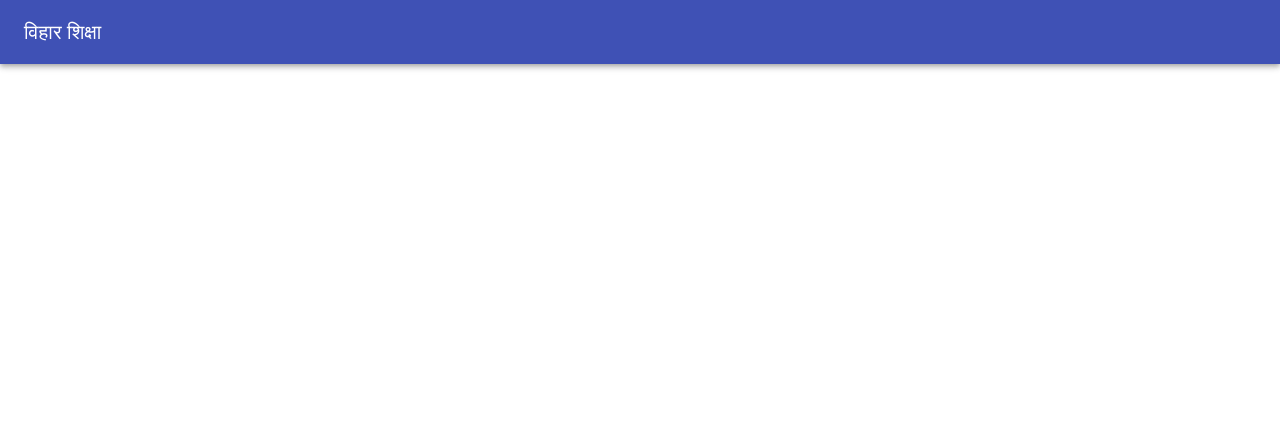
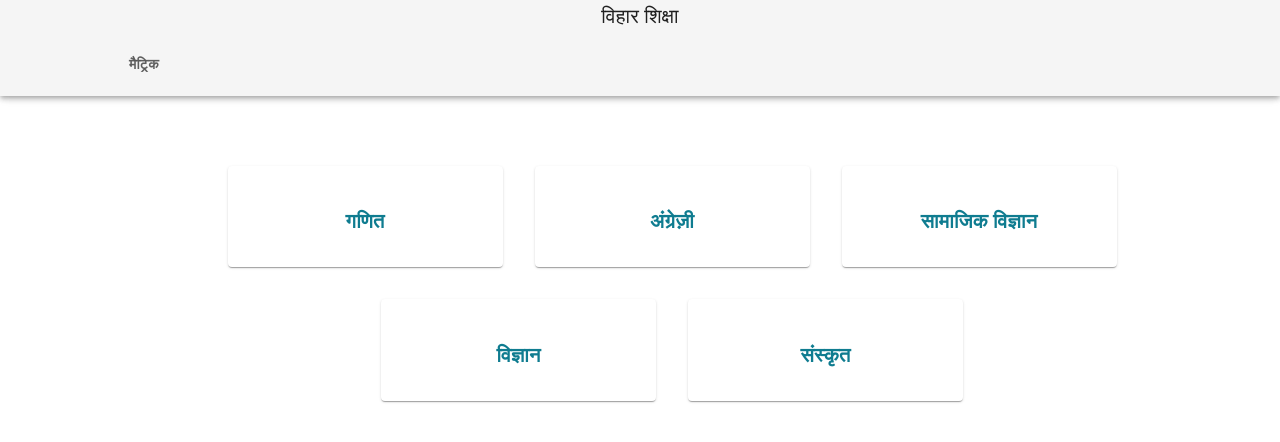
Before and after one commit to Tarun-kumar-singh/viharsiksha, a React (Create React App) app: page /home in a window 1280 px wide. Shown: the top 442 px of the page. Built offline with nearby package versions, Linux system fonts and the light colour scheme.

Commit message:
display subjective

```diff
--- a/src/App.js
+++ b/src/App.js
@@ -3,23 +3,20 @@
 import Footer from './component/comman/footer';
 import NavBar from "../src/component/users/navBar";
 import { BrowserRouter, Route, Switch, Redirect } from 'react-router-dom';
-import DisplayObjectiveQuestions from "./component/users/displayObjectiveQuestions";
 
 function App() {
   return (
     <div>
-      <NavBar/>
-      <BrowserRouter>
-        <Switch>
+        <NavBar/>
+        <div style={{marginTop:'150px'}} >
+          <BrowserRouter>
+          <Switch>
+              <Route exact path='/home' component={Home} />
+          </Switch>
+          </BrowserRouter>
+          </div>
+          {/* <Footer/> */}
 
-            <Route exact path='/' component={Home} />
-            <Route exact path='/questions' component={DisplayObjectiveQuestions} />
-            {/* <Redirect to='/notfound' />   */}
-
-        </Switch>
-      </BrowserRouter>
-
-       {/* <Footer/> */}
     </div>
   );
 }
--- /dev/null
+++ b/src/component/comman/subjectiveQuestion.jsx
@@ -0,0 +1,20 @@
+import React from 'react';
+
+const SubjectiveQuestion = (props) => {
+
+    const {question, answer} = props
+
+    return(
+        <div style={{width:'90%'}}>
+            <div style={{display:'flex', flexDirection:'row', gap:'10px'}} >
+                <div style={{fontWeight:700}}> प्रश्न: </div>
+                <div> {question}</div>
+            </div>
+            <div style={{marginTop:'10px'}}>
+                <div style={{fontWeight:700}}>उत्तर</div>
+                    {answer}
+            </div>
+        </div>
+    )
+}
+export default SubjectiveQuestion;
--- a/src/component/users/displayObjectiveQuestions.jsx
+++ b/src/component/users/displayObjectiveQuestions.jsx
@@ -1,6 +1,6 @@
 import React from 'react';
 import ObjectiveQuestion from "../comman/objectiveQuestion";
-
+import SubjectiveQuestion from "../comman/subjectiveQuestion";
 
 const DisplayObjectiveQuestions = (props) => {
 
@@ -8,6 +8,7 @@
 
     return(
         <div style={{marginLeft:'10%', paddingTop:'50px'}}>
+          <div>
             {
               questions.map((el, index) => (
                 <ObjectiveQuestion
@@ -18,6 +19,20 @@
                 />
               ))
             }
+            </div>
+            <div>
+                <SubjectiveQuestion
+                 question={`दूसरे विश्व युद्ध के बारे में लिखें`}
+                 answer={` विश्व युद्ध II, अथवा द्वितीय विश्व युद्ध,[1] (इसको संक्षेप में WWII या WW2 लिखते हैं), ये एक वैश्विक सैन्य संघर्ष था जिसमें, सभी महान शक्तियों समेत दुनिया के
+                    अधिकांश देश शामिल थे, जो दो परस्पर विरोधी सैन्य गठबन्धनों में संगठित थे: मित्र राष्ट्र एवं धुरी राष्ट्र.इस युद्ध में 10 करोड़ से ज्यादा सैन्य कर्मी शामिल थे, इस वजह से ये
+                    इतिहास का सबसे व्यापक युद्ध माना जाता है।"पूर्ण युद्ध" की अवस्था में, प्रमुख सहभागियों ने नागरिक और सैन्य संसाधनों के बीच के अंतर को मिटा कर युद्ध प्रयास की सेवा में अपनी
+                    पूरी औद्योगिक, आर्थिक और वैज्ञानिक क्षमताओं को झोक दिया। इसमें सात करोड़ से अधिक लोग मारे गए थे, जिनमें से अधिकांश साधारण नागरिक थे, इसलिए इसको मानव इतिहास
+                    का सबसे खूनी संघर्ष माना जाता है। युद्ध की शुरुआत को आम तौर पर 1 सितम्बर 1939 माना जाता है, जर्मनी के पोलैंड के ऊपर आक्रमण करने और परिणामस्वरूप ब्रिटिश साम्राज्य और राष्ट्रमंडल के अधिकांश देशों और फ्रांस द्वारा जर्मनी पर युद्ध की घोषणा के साथ.[3][4] कई देश इस तारीख से पहले ही युद्धरत थे, अन्य घटनाओं के परिणामस्वरूप और कई जो शुरुआत में शामिल नहीं थे बाद में युद्ध में शामिल हो गए। युद्ध की कुछ मुख्य घटनाएँ हैं मार्को पोलो पुल हादसा (राष्ट्रवादी चीन और जापान के बीच लड़ा गया), ऑपरेशन बारबोसा (जर्मनी द्वारा सोविअत संघ पर आक्रमण) की शुरुआत और पर्ल हार्बर और ब्रिटिश औरडच कालोनियों पर दक्षिण पूर्व एशिया में हमला.
+                    1945 में मित्र राष्ट्रों की विजय के साथ युद्ध समाप्त हो गया।सोवियत संघ और संयुक्त राज्य अमेरिका युद्ध के बाद दुनिया की महाशक्तियों के रूप में उभरे, जिससे शीत युद्ध की पृष्ठभूमि
+                    तैयार हुई, जो की अगले 45 वर्षों तक चली.संयुक्त राष्ट्र एक और ऐसे संघर्ष को रोकने की आशा में बनाया गया।आत्म निर्धारण की स्वीकृति ने एशिया और अफ्रीका में गैर उपनिवेशवाद आन्दोलनों
+                    को गति प्रदान की, जबकि पश्चिमी यूरोप स्वयं एकीकरण की ओर बढना शुरू हो गया।`}
+                />
+            </div>
         </div>
     )
 }
--- a/src/component/users/navBar.jsx
+++ b/src/component/users/navBar.jsx
@@ -3,9 +3,9 @@
 import AppBar from '@material-ui/core/AppBar';
 import Toolbar from '@material-ui/core/Toolbar';
 import Typography from '@material-ui/core/Typography';
-// import Button from '@material-ui/core/Button';
-// import IconButton from '@material-ui/core/IconButton';
-// import MenuIcon from '@material-ui/icons/Menu';
+import { Tabs } from "@material-ui/core";
+import Tab from "@material-ui/core/Tab";
+import { useHistory } from 'react-router-dom';
 
 const useStyles = makeStyles((theme) => ({
     root: {
@@ -15,23 +15,37 @@
       marginRight: theme.spacing(2),
     },
     title: {
-      flexGrow: 1,
+    //   flexGrow: 1,
+    textAlign:'center'
     },
   }));
+
 const NavBar = () => {
     const classes = useStyles();
+    const [value, setValue] = React.useState(undefined);
+    const history = useHistory()
+
+    const changeRoute = () => {
+        history.push('/home')
+    }
 
     return(
         <div>
-            <AppBar position="static">
-                <Toolbar>
-                    {/* Enable the below menu icon when side drawer is needed */}
-                {/* <IconButton edge="start" className={classes.menuButton} color="inherit" aria-label="menu">
-                    <MenuIcon />
-                </IconButton> */}
-                <Typography variant="h6" className={classes.title}>
+            <AppBar position="fixed" color="default">
+                 <Typography variant="h6" className={classes.title}>
                     विहार शिक्षा
                 </Typography>
+                <Toolbar>
+                    <Tabs
+                        onChange={(e, v) => setValue(v)}
+                        value={value}
+                        aria-label="Navigation Tabs"
+                        variant="scrollable"
+                        scrollButtons="on"
+                    >
+                        <Tab onClick={changeRoute} style={{fontWeight:700}} label="मैट्रिक" />
+                    </Tabs>
+
                 </Toolbar>
             </AppBar>
         </div>
```
